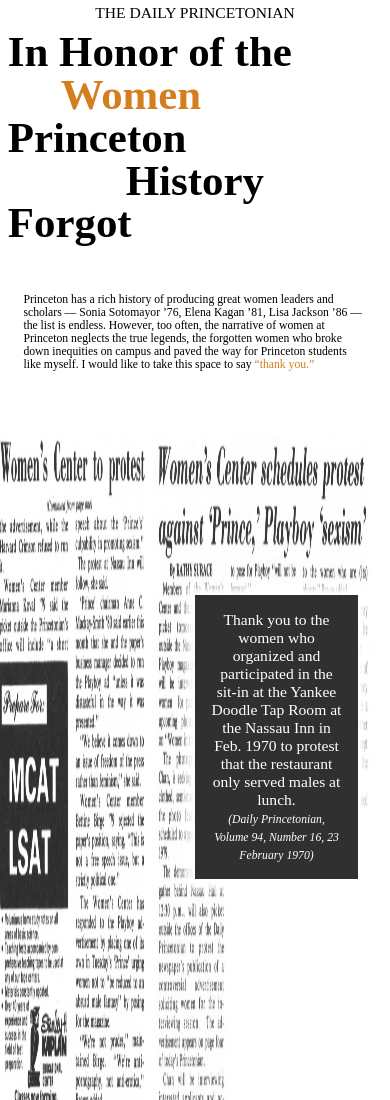
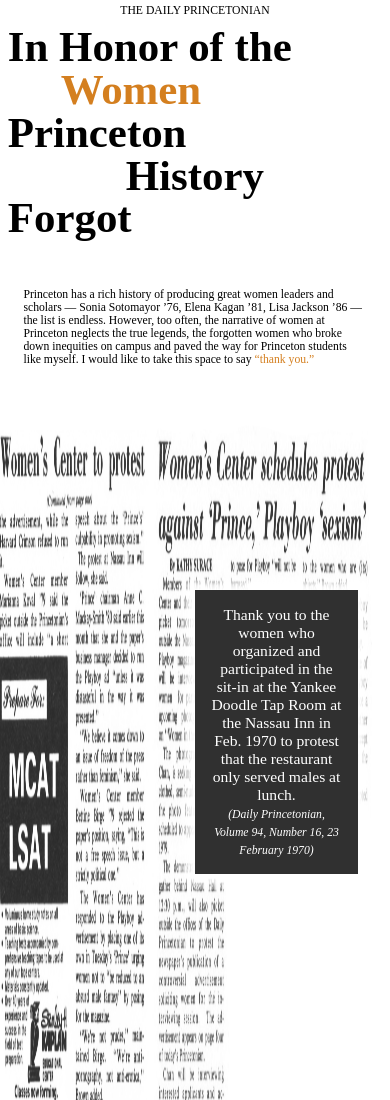
Before and after one commit to zeligsonbrett/womenshistory, a plain HTML site: page index.html in a window 390 px wide. Shown: the top 1100 px of the page. Drawn offline with nearby package versions, Linux system fonts and the light colour scheme; a web font is replaced by a local one.

Commit message:
First Draft

```diff
--- a/style.css
+++ b/style.css
@@ -10,7 +10,7 @@ body{
 #logo a{
     color: black;
     text-decoration: none;
-    font-size: 4vw;
+    font-size: 2vw;
 }
 
 #scrolly {
@@ -121,8 +121,8 @@ figure img{
 you want to quickly test how this works on your computer, just make your
 browser window really skinny */
 @media screen and (max-width: 800px) {
-    #logo{
-        font-size: 20px;
+    #logo a{
+        font-size: 3vw;
     }
 }
 
```
